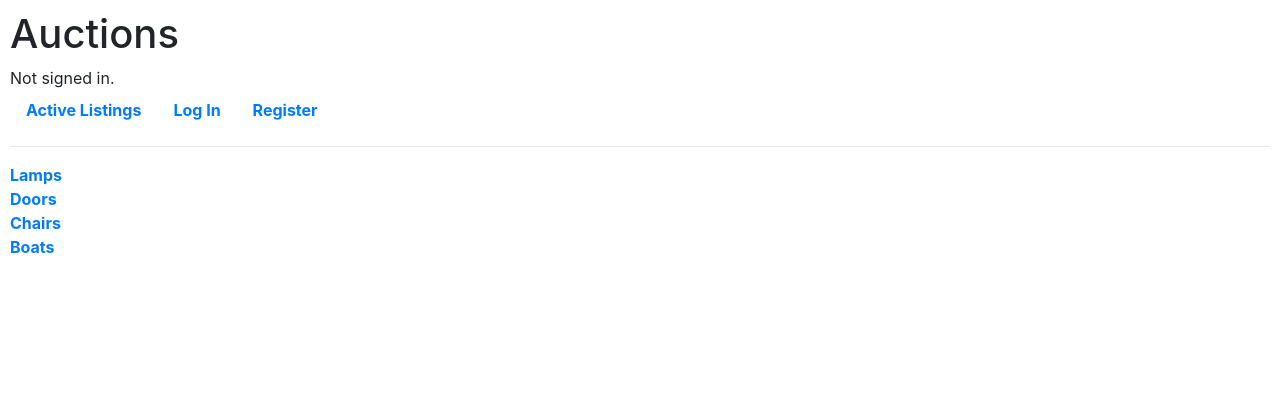
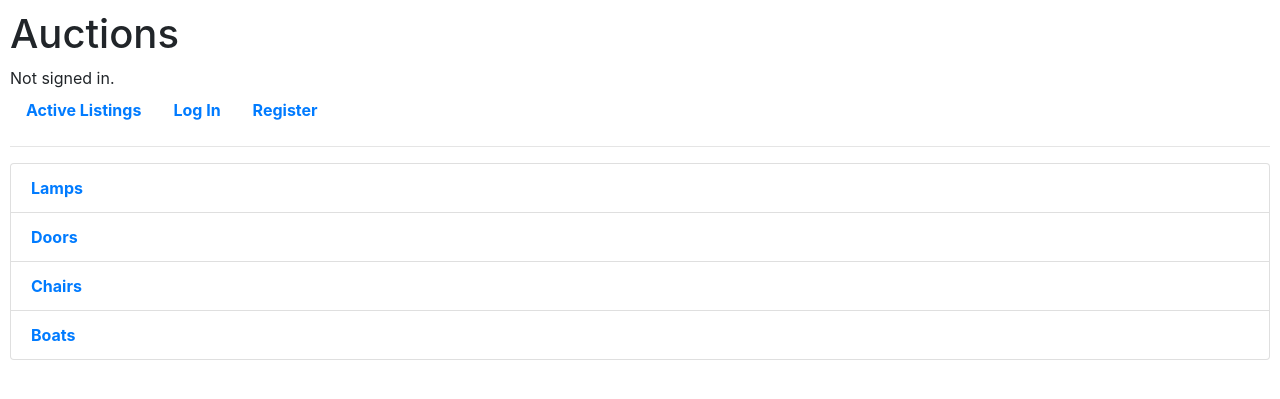
Before and after one commit to vick998/Project_2, a Django app: page /category in a window 1280 px wide. Shown: the top 399 px of the page. Run offline with Django 3.2, Linux system fonts and the light colour scheme; data comes from the database, SQL or seed files in the repository; both versions use the stored data as it was after the commit; some libraries are stand-ins or nearby versions.

Commit message:
slight style update
html needs more lorem ipsum

```diff
--- a/commerce/auctions/templates/auctions/category.html
+++ b/commerce/auctions/templates/auctions/category.html
@@ -1,9 +1,13 @@
 {% extends "auctions/layout.html" %}
 
+{% block head %}
+    <link rel="stylesheet" href="https://stackpath.bootstrapcdn.com/bootstrap/4.4.1/css/bootstrap.min.css" integrity="sha384-Vkoo8x4CGsO3+Hhxv8T/Q5PaXtkKtu6ug5TOeNV6gBiFeWPGFN9MuhOf23Q9Ifjh" crossorigin="anonymous">
+{% endblock %}
+
 {% block body %}
-<div>
+<div class="list-group">
 	{% for category in categories %}
-    <div>
+    <div class="list-group-item">
         <a href="{% url 'speccategory' category %}"><div>
         {{ category }}</div></a>
     </div>
--- a/commerce/auctions/templates/auctions/index.html
+++ b/commerce/auctions/templates/auctions/index.html
@@ -2,16 +2,17 @@
 {% load static %}
 
 {% block head %}
+    <link rel="stylesheet" href="https://stackpath.bootstrapcdn.com/bootstrap/4.4.1/css/bootstrap.min.css" integrity="sha384-Vkoo8x4CGsO3+Hhxv8T/Q5PaXtkKtu6ug5TOeNV6gBiFeWPGFN9MuhOf23Q9Ifjh" crossorigin="anonymous">
     <link rel="stylesheet" type="text/css" href="{% static 'auctions\index.css' %}">
 {% endblock %}
 
 {% block body %}
     <h2>Active Listings</h2>
 
-    <ul>
+    <ul class="list-group">
         {% for listing in listings %}
         {% if listing.liquid %}
-        <li class="products">
+        <li class="list-group-item">
         <a href="{% url 'listingpage' listing.id %}">
             <div class="productsdiv">
             <img class="productimg" src="{{ listing.listingurl }}">
--- a/commerce/auctions/templates/auctions/listingentry.html
+++ b/commerce/auctions/templates/auctions/listingentry.html
@@ -3,6 +3,7 @@
 
 {% block head %}
 <link rel="stylesheet" type="text/css" href="{% static 'auctions\listingentry.css' %}">
+<link rel="stylesheet" href="https://stackpath.bootstrapcdn.com/bootstrap/4.4.1/css/bootstrap.min.css" integrity="sha384-Vkoo8x4CGsO3+Hhxv8T/Q5PaXtkKtu6ug5TOeNV6gBiFeWPGFN9MuhOf23Q9Ifjh" crossorigin="anonymous">
 {% endblock %}
 
 {% block body %}
--- a/commerce/auctions/templates/auctions/listingpage.html
+++ b/commerce/auctions/templates/auctions/listingpage.html
@@ -2,6 +2,7 @@
 {% load static %}
 
 {% block head %}
+<link rel="stylesheet" href="https://stackpath.bootstrapcdn.com/bootstrap/4.4.1/css/bootstrap.min.css" integrity="sha384-Vkoo8x4CGsO3+Hhxv8T/Q5PaXtkKtu6ug5TOeNV6gBiFeWPGFN9MuhOf23Q9Ifjh" crossorigin="anonymous">
 <link rel="stylesheet" type="text/css" href="{% static 'auctions\listingpage.css' %}">
 {% endblock %}
 
--- a/commerce/auctions/templates/auctions/speccategory.html
+++ b/commerce/auctions/templates/auctions/speccategory.html
@@ -2,16 +2,17 @@
 {% load static %}
 
 {% block head %}
+    <link rel="stylesheet" href="https://stackpath.bootstrapcdn.com/bootstrap/4.4.1/css/bootstrap.min.css" integrity="sha384-Vkoo8x4CGsO3+Hhxv8T/Q5PaXtkKtu6ug5TOeNV6gBiFeWPGFN9MuhOf23Q9Ifjh" crossorigin="anonymous">
     <link rel="stylesheet" type="text/css" href="{% static 'auctions\index.css' %}">
 {% endblock %}
 
 {% block body %}
 {% if user.is_authenticated %}
 <div>
-    <ul>
+    <ul class="list-group">
         {% for listing in listings %}
         {% if listing.liquid %}
-        <li class="products">
+        <li class="list-group-item">
         <a href="{% url 'listingpage' listing.id %}">
             <div class="productsdiv">
             <img class="productimg" src="{{ listing.listingurl }}">
--- a/commerce/auctions/templates/auctions/watchlist.html
+++ b/commerce/auctions/templates/auctions/watchlist.html
@@ -2,6 +2,7 @@
 {% load static %}
 
 {% block head %}
+    <link rel="stylesheet" href="https://stackpath.bootstrapcdn.com/bootstrap/4.4.1/css/bootstrap.min.css" integrity="sha384-Vkoo8x4CGsO3+Hhxv8T/Q5PaXtkKtu6ug5TOeNV6gBiFeWPGFN9MuhOf23Q9Ifjh" crossorigin="anonymous">
     <link rel="stylesheet" type="text/css" href="{% static 'auctions\index.css' %}">
 {% endblock %}
 
@@ -9,10 +10,10 @@
 {% block body %}
 
     <div>
-        <ul>
+        <ul class="list-group">
         {% for listing in listings %}
         {% if listing.liquid %}
-        <li class="products">
+        <li class="list-group-item">
         <a href="{% url 'listingpage' listing.id %}">
             <div class="productsdiv">
             <img class="productimg" src="{{ listing.listingurl }}">
```
Also changed, not shown: commerce/auctions/static/auctions/index.css (+0 -7 lines), commerce/db.sqlite3.
